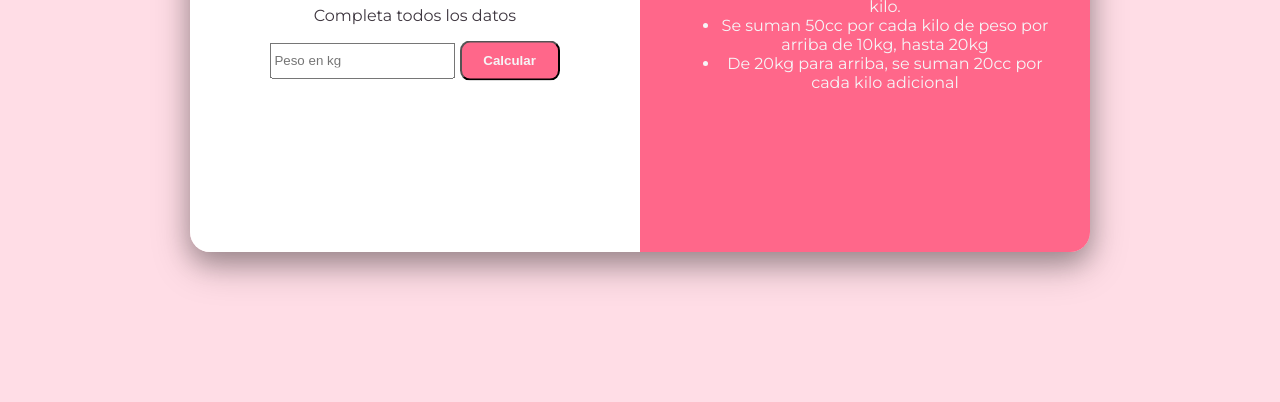
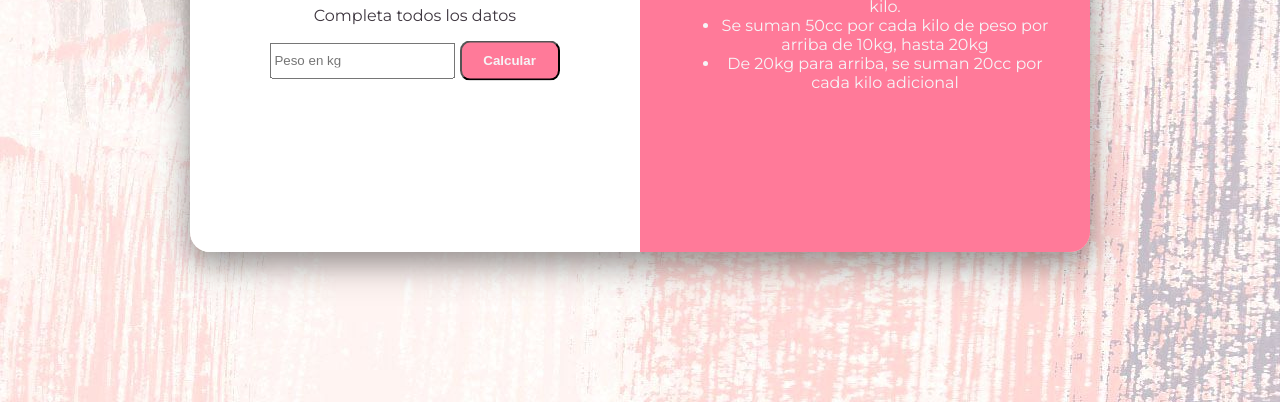
Before and after one commit to chh0822/calculadora_basal.github.io, a plain HTML site: page index.html in a window 1280 px wide. Shown: the part 398-800 px from the top of the page. Drawn offline with Linux system fonts and the light colour scheme.

Commit message:
Add files via upload

```diff
--- a/style.css
+++ b/style.css
@@ -1,7 +1,7 @@
 @import url('https://fonts.googleapis.com/css?family=Montserrat:400,800');
 
 body{
-    background: #ffdde6;
+    background-image: url('fondo.jpg');
 }
 #contenedor{
     width: 900px;
@@ -28,7 +28,7 @@ body{
     height: 40px;
     border-radius: 10px;
     font-weight: bold;
-    background: #ff678a;
+    background: #ff7a99;
     color: #f6f5f7;
 }
 #calculadora{
@@ -39,7 +39,7 @@ body{
     float: left;
 }
 #detalle{
-    background: #ff678a;
+    background: #ff7a99;
     /* Con estas 3 lineas vamos a hacer que los divs queden lado a lado */
     width: 50%;
     height: 100%;
```
Also changed, not shown: fondo.jpg (added).
